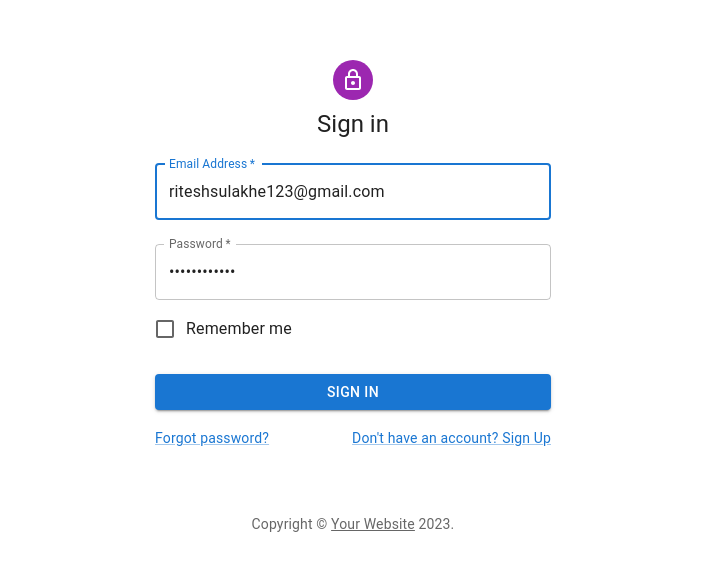
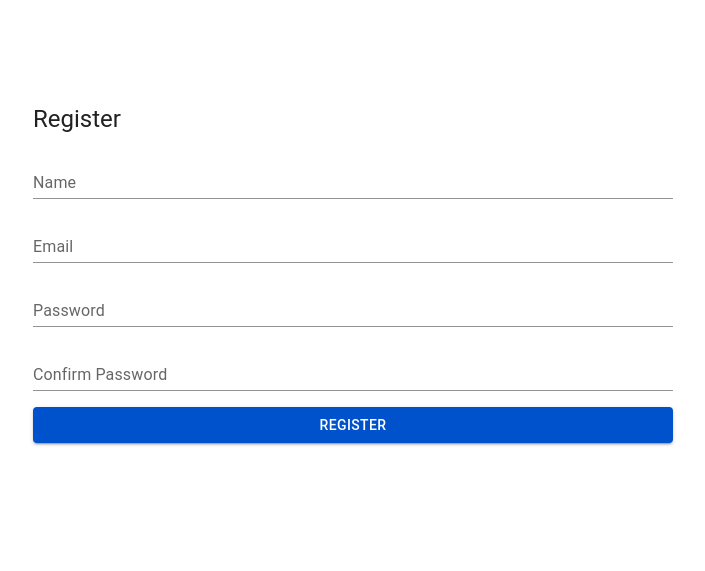
Before and after one commit to Riteshsulakhe1/jira-task-manager, a React (Create React App) app: page /register in a window 1280 px wide. Before the commit this address led to /login. Shown: the part 163-734 px from the top of the page, without its empty margins (287-992 px from the left). Built offline with nearby package versions, Linux system fonts and the light colour scheme.

Commit message:
Added resgiter user and create organization functionality

```diff
--- a/src/App.tsx
+++ b/src/App.tsx
@@ -10,7 +10,7 @@ import { setAuthHeader, resetAuthHeader } from './Apis/axios';
 import { whoIsLoggedIn } from './authentication/auth.effect';
 import PublicRoutes from './publicRoutes';
 import { getProjectsEffect } from './projects/projects.effect';
-import { RouteKeys } from './navigation/routekeys';
+import { RouteKeys, publicRoutes } from './navigation/routekeys';
 import { getTaskStaticPropertiesEffect } from './task/task.effect';
 import { useLocation } from 'react-router-dom';
 import { selectProject } from './projects/projects.slice';
@@ -116,9 +116,14 @@ const App = () => {
   };
 
   const navigateToLogin = () => {
-    if (!isRefreshingAuth && !userInfo?.id) {
+    if (!isRefreshingAuth && !userInfo?.id && !isPublicRoute()) {
       navigate(RouteKeys.login);
     }
+  };
+
+  const isPublicRoute = () => {
+    const path = location.pathname;
+    return publicRoutes.indexOf(path) >= 0;
   };
 
   return (
@@ -130,7 +135,7 @@ const App = () => {
         <Grid item={true} xs={3}>
           {userInfo?.id && <PersistentDrawerLeft />}
         </Grid>
-        <Grid item={true} xs={userInfo?.id ? 9 : 12}>
+        <Grid item={true} xs={userInfo?.id ? 9 : 12} classes={{ root: classes.routeContainer }}>
           <PublicRoutes />
         </Grid>
       </Grid>
@@ -151,7 +156,10 @@ const useStyles = makeStyles((theme: any) => ({
   },
   main: {
     height: '90vh',
-    width: '100vw'
+    width: '100vw',
+  },
+  routeContainer: {
+    paddingTop: '1rem'
   }
 }));
 
--- a/src/Types/common.ts
+++ b/src/Types/common.ts
@@ -3,6 +3,7 @@ export type Severity = 'success' | 'error' | undefined;
 export interface SnackbarInfo {
     message: string;
     severity?: Severity;
+    duration?: number;
 }
 
 export interface Task {
--- a/src/authentication/createOrganization.tsx
+++ b/src/authentication/createOrganization.tsx
@@ -1,12 +1,30 @@
-import { useState } from 'react';
+import { useState, useEffect } from 'react';
 import TextField from '@mui/material/TextField';
 import Button from '@mui/material/Button';
 import Grid from '@mui/material/Grid';
 import { createOrg } from '../Apis/auth';
+import { useNavigate } from 'react-router-dom';
+import { RouteKeys } from '../navigation/routekeys';
+import { SnackbarInfo } from '../Types/common';
+import SnackbarAlert from '../common/snackbar';
+import { useAppSelector } from '../hooks';
+import Loading from '../common/loading';
 
 const CreateOrganization = () => {
 
+    const navigate = useNavigate();
+
+    const { userInfo } = useAppSelector(state => state.auth);
+
     const [orgName, setOrgName] = useState('');
+    const [snackbar, setSnackbar] = useState<SnackbarInfo>({ message: '', severity: 'success' });
+    const [loading, setLoading] = useState(false);
+
+    useEffect(() => {
+        if (userInfo?.orgId) {
+            navigateToProjects();
+        }
+    }, [userInfo]);
 
     const handleChange = (event: React.ChangeEvent<HTMLInputElement | HTMLTextAreaElement>) => {
         setOrgName(event.target.value);
@@ -14,10 +32,26 @@ const CreateOrganization = () => {
 
     const onCreate = async (event: React.MouseEvent<HTMLButtonElement, MouseEvent>) => {
         const result = await createOrg({ name: orgName });
+        if (result.org) {
+            setSnackbar({ message: result.message });
+            navigateToProjects();
+        } else {
+            const message = result.response.data?.message || 'Fail to create organization';
+            setSnackbar({ message, severity: 'error' });
+        }
+    };
+
+    const navigateToProjects = () => {
+        navigate(RouteKeys.project);
+    };
+
+    const onCloseSnackbar = () => {
+        setSnackbar({ message: '' });
     };
 
     return (
         <Grid container={true}>
+            <SnackbarAlert {...snackbar} onClose={onCloseSnackbar} />
             <Grid item={true} xs={12}>
                 <h4>Create Organization</h4>
             </Grid>
@@ -34,7 +68,7 @@ const CreateOrganization = () => {
             </Grid>
             <div>
                 <Button variant="contained" color={'secondary'} onClick={onCreate}>
-                    Create
+                    {loading ? <Loading size={15} /> : 'Create'}
                 </Button>
             </div>
         </Grid>
--- a/src/authentication/login.tsx
+++ b/src/authentication/login.tsx
@@ -18,6 +18,8 @@ import { LoginReqBody } from '../Types/auth';
 import { useNavigate } from 'react-router-dom';
 import Loading from '../common/loading';
 import { RouteKeys } from '../navigation/routekeys';
+import SnackbarAlert from '../common/snackbar';
+import { SnackbarInfo } from '../Types/common';
 
 function Copyright(props: any) {
     return (
@@ -40,17 +42,22 @@ export default function Login() {
     const dispatch = useAppDispatch();
     const navigate = useNavigate();
 
-    const userInfo = useAppSelector(state => state.auth.userInfo);
-    const loading = useAppSelector(state => state.auth.loading);
+    const { userInfo, loading, error } = useAppSelector(state => state.auth);
+
+    const [snackbar, setSnackbar] = useState<SnackbarInfo>({ message: '', severity: 'success' });
+    const [details, setDetails] = useState({ email: '', password: '' });
 
     useEffect(() => {
-        console.log('userInfo in login==>', userInfo);
+        setSnackbar({ message: error?.message, severity: error ? 'error' : 'success' });
+    }, [error]);
+
+    useEffect(() => {
         if (userInfo && !userInfo.orgId) {
             navigate(RouteKeys.createOrg);
         } else if (userInfo?.id) {
             navigate(RouteKeys.project);
         }
-    }, [userInfo]);
+    }, [userInfo, navigate]);
 
     const handleSubmit = async (event: React.FormEvent<HTMLFormElement>) => {
         event.preventDefault();
@@ -66,10 +73,22 @@ export default function Login() {
         dispatch(signin(credentials));
     };
 
+    const handleChange = (event: React.ChangeEvent<HTMLInputElement | HTMLTextAreaElement>) => {
+        setDetails(prev => ({
+            ...prev,
+            [event.target.id]: event.target.value
+        }));
+    };
+
+    const onCloseSnackbar = () => {
+        setSnackbar({ message: '' });
+    };
+
     return (
         <ThemeProvider theme={defaultTheme}>
             <Container component="main" maxWidth="xs">
                 <CssBaseline />
+                <SnackbarAlert {...snackbar} onClose={onCloseSnackbar} />
                 <Box
                     sx={{
                         marginTop: 8,
@@ -94,7 +113,8 @@ export default function Login() {
                             name="email"
                             autoComplete="email"
                             autoFocus
-                            value={'riteshsulakhe123@gmail.com'}
+                            value={details.email}
+                            onChange={handleChange}
                         />
                         <TextField
                             margin="normal"
@@ -105,7 +125,8 @@ export default function Login() {
                             type="password"
                             id="password"
                             autoComplete="current-password"
-                            value={'ritesh@19950'}
+                            value={details.password}
+                            onChange={handleChange}
                         />
                         <FormControlLabel
                             control={<Checkbox value="remember" color="primary" />}
--- a/src/authentication/register.tsx
+++ b/src/authentication/register.tsx
@@ -1,9 +1,15 @@
-import { useState } from 'react';
+import { useState, useEffect } from 'react';
 import Box from '@mui/material/Box';
 import TextField from '@mui/material/TextField';
 import { UserDetails, UserDetailsBody, UserDetailsKey } from '../Types/auth';
 import { Button, Grid, Link, Typography } from '@mui/material';
 import { RouteKeys } from '../navigation/routekeys';
+import { useAppSelector, useAppDispatch } from '../hooks';
+import Loading from '../common/loading';
+import SnackbarAlert from '../common/snackbar';
+import { SnackbarInfo } from '../Types/common';
+import { registerEffect } from './auth.effect';
+import { useNavigate } from 'react-router-dom';
 
 const userDetailsInitials: UserDetails = {
     [UserDetailsKey.NAME]: '',
@@ -12,62 +18,135 @@ const userDetailsInitials: UserDetails = {
     [UserDetailsKey.CONFIRM_PASSWORD]: ''
 };
 export default function Register() {
+
     const [userDetails, setUserDetails] = useState(userDetailsInitials);
+    const [snackbar, setSnackbar] = useState<SnackbarInfo>({ message: '', severity: 'success' });
+    const [isFormSubmitted, setIsFormSubmitted] = useState(false);
+
+    const disptach = useAppDispatch();
+    const navigate = useNavigate();
+    const { loading, userInfo, error } = useAppSelector(state => state.auth);
+
+    useEffect(() => {
+        if (userInfo) {
+            setSnackbar({ message: 'You have registered successfully.' });
+            navigate(RouteKeys.createOrg);
+        }
+    }, [userInfo]);
+
+    useEffect(() => {
+        setSnackbar({ message: error?.message, severity: 'error' });
+    }, [error]);
 
     const handleInputChange = (event: React.ChangeEvent<HTMLInputElement | HTMLTextAreaElement>) => {
         setUserDetails(prev => ({
             ...prev,
             [event.target.id]: event.target.value
         }));
+        setIsFormSubmitted(false);
+    };
+
+    const onSubmit = () => {
+        setIsFormSubmitted(true);
+        if (!userDetails.name || !userDetails.email || !userDetails.password || !userDetails.confirmPassword) {
+            setSnackbar({ message: 'Please fill all the fields properly.', severity: 'error' });
+            return;
+        }
+        if (userDetails.password === userDetails.confirmPassword) {
+            const body: UserDetailsBody = {
+                name: userDetails.name,
+                email: userDetails.email,
+                password: userDetails.password
+            };
+            disptach(registerEffect(body));
+        } else {
+            setSnackbar({ message: 'Password and confirm password mismatch.', severity: 'error' });
+        }
+    };
+
+    const onCloseSnackbar = () => {
+        setSnackbar({ message: '' });
+    };
+
+    const getValidationErr = (field: UserDetailsKey) => {
+        if (isFormSubmitted && !userDetails[field]) {
+            return `Please enter ${field}.`;
+        } else {
+            return '';
+        }
     };
 
     return (
+        <Grid container={true} justifyContent={'center'}>
             <Box
                 component="form"
                 sx={{
-                '& > :not(style)': {
-                    m: 1, width: '40ch',
+                    width: '50vw',
                     display: 'flex',
                     flexDirection: 'column',
                     alignItems: 'center',
+                    '& > :not(style)': {
+                        m: 1,
+                        width: '100%',
                     },
                 }}
                 noValidate
                 autoComplete="off"
             >
+                <SnackbarAlert {...snackbar} onClose={onCloseSnackbar} />
                 <Typography component="h1" variant="h5">
                     Register
                 </Typography>
+                <Grid item={true} xs={12}>
                     <TextField
                         label="Name"
                         id={UserDetailsKey.NAME}
                         variant="standard"
                         value={userDetails.name}
                         onChange={handleInputChange}
+                        sx={{ width: '100%' }}
+                        error={isFormSubmitted && !userDetails.name}
+                        helperText={getValidationErr(UserDetailsKey.NAME)}
                     />
+                </Grid>
+                <Grid item={true} xs={12}>
                     <TextField
                         label="Email"
                         id={UserDetailsKey.EMAIL}
                         variant="standard"
                         value={userDetails.email}
                         onChange={handleInputChange}
+                        sx={{ width: '100%' }}
+                        error={isFormSubmitted && !userDetails.email}
+                        helperText={getValidationErr(UserDetailsKey.EMAIL)}
                     />
+                </Grid>
+                <Grid item={true} xs={12}>
                     <TextField
                         label="Password"
                         id={UserDetailsKey.PASSWORD}
                         variant="standard"
                         value={userDetails.password}
                         onChange={handleInputChange}
+                        sx={{ width: '100%' }}
+                        error={isFormSubmitted && !userDetails.password}
+                        helperText={getValidationErr(UserDetailsKey.PASSWORD)}
                     />
+                </Grid>
+                <Grid item={true} xs={12}>
                     <TextField
                         label="Confirm Password"
                         id={UserDetailsKey.CONFIRM_PASSWORD}
                         variant="standard"
                         value={userDetails.confirmPassword}
                         onChange={handleInputChange}
+                        sx={{ width: '100%' }}
+                        error={isFormSubmitted && !userDetails.confirmPassword}
+                        helperText={getValidationErr(UserDetailsKey.CONFIRM_PASSWORD)}
                     />
-            <Button fullWidth={true} variant='contained' color='secondary'>
-                {'Register'}
+                </Grid>
+                <Button variant='contained' color='secondary' onClick={onSubmit}>
+                    {loading ? <Loading size={15} /> : 'Register'}
                 </Button>
                 <Grid item={true}>
                     <Link href={RouteKeys.login} variant="body2">
@@ -75,5 +154,6 @@ export default function Register() {
                     </Link>
                 </Grid>
             </Box>
+        </Grid>
     );
 };
--- a/src/navigation/routekeys.ts
+++ b/src/navigation/routekeys.ts
@@ -11,7 +11,9 @@ export const RouteKeys = {
     backlog: '/backlog',
     createOrg: '/createOrganization',
     createProject: `${projectKey}/create`
-}
+};
+
+export const publicRoutes = [RouteKeys.login, RouteKeys.register, RouteKeys.forgotPassword];
 
 export const getProjectDetailsRoute = (projectId: string) => {
     return `${projectKey}/${projectId}`;
--- a/src/projects/projectList.tsx
+++ b/src/projects/projectList.tsx
@@ -18,6 +18,7 @@ import { selectProject } from './projects.slice';
 import { useNavigate } from 'react-router-dom';
 import { RouteKeys, getBacklogRoute } from '../navigation/routekeys';
 import Button from '@mui/material/Button';
+import { Typography } from '@mui/material';
 
 const Projects = (props: any) => {
 
@@ -32,6 +33,7 @@ const Projects = (props: any) => {
 
     const Demo = styled('div')(({ theme }) => ({
         backgroundColor: theme.palette.background.paper,
+        width: '100%'
     }));
 
     const gotoProject = (project: Project) => {
@@ -63,12 +65,16 @@ const Projects = (props: any) => {
         ));
     }, [data]);
 
+    const gotoCreateProject = () => {
+        navigate(RouteKeys.createProject);
+    };
+
     return (
         <Grid item={true} xs={12}>
             {isLoading && <Loading />}
             <Demo>
                 <Grid item={true} xs={12} justifyContent={'flex-end'}>
-                    <Button variant="contained" color={'secondary'}>
+                    <Button variant="contained" color={'secondary'} onClick={gotoCreateProject}>
                         Create Project
                     </Button>
                 </Grid>
@@ -76,6 +82,7 @@ const Projects = (props: any) => {
                     {renderList()}
                 </List>
             </Demo>
+            <Typography>You don't have any projects. Please create new project.</Typography>
         </Grid>
     )
 };
--- a/src/publicRoutes.tsx
+++ b/src/publicRoutes.tsx
@@ -13,6 +13,7 @@ import Backlog from './Backlog/backlog';
 import { RouteKeys } from "./navigation/routekeys";
 import Board from "./board/board";
 import CreateOrganization from "./authentication/createOrganization";
+import CreateProject from "./projects/createProject";
 
 const PublicRoutes = () => {
 
@@ -23,6 +24,7 @@ const PublicRoutes = () => {
             <Route path="/register" element={<Register />} />
             <Route path={RouteKeys.createOrg} element={<CreateOrganization />} />
             <Route path="/projects" element={<Projects />} />
+            <Route path={RouteKeys.createProject} element={<CreateProject />} />
             <Route path="/projects/:projectId" element={<div>Edit Project</div>} />
             <Route path="/projects/:projectId/backlog" element={<Backlog />} />
             <Route path={"/projects/:projectId/" + RouteKeys.board} element={<Board />} />
```
Also changed, not shown: src/Apis/auth.ts (+11 -2 lines), src/authentication/auth.effect.ts (+6 -3 lines), src/authentication/auth.slice.ts (+23 -7 lines). Lines whose indentation alone changed are shown as unchanged.
